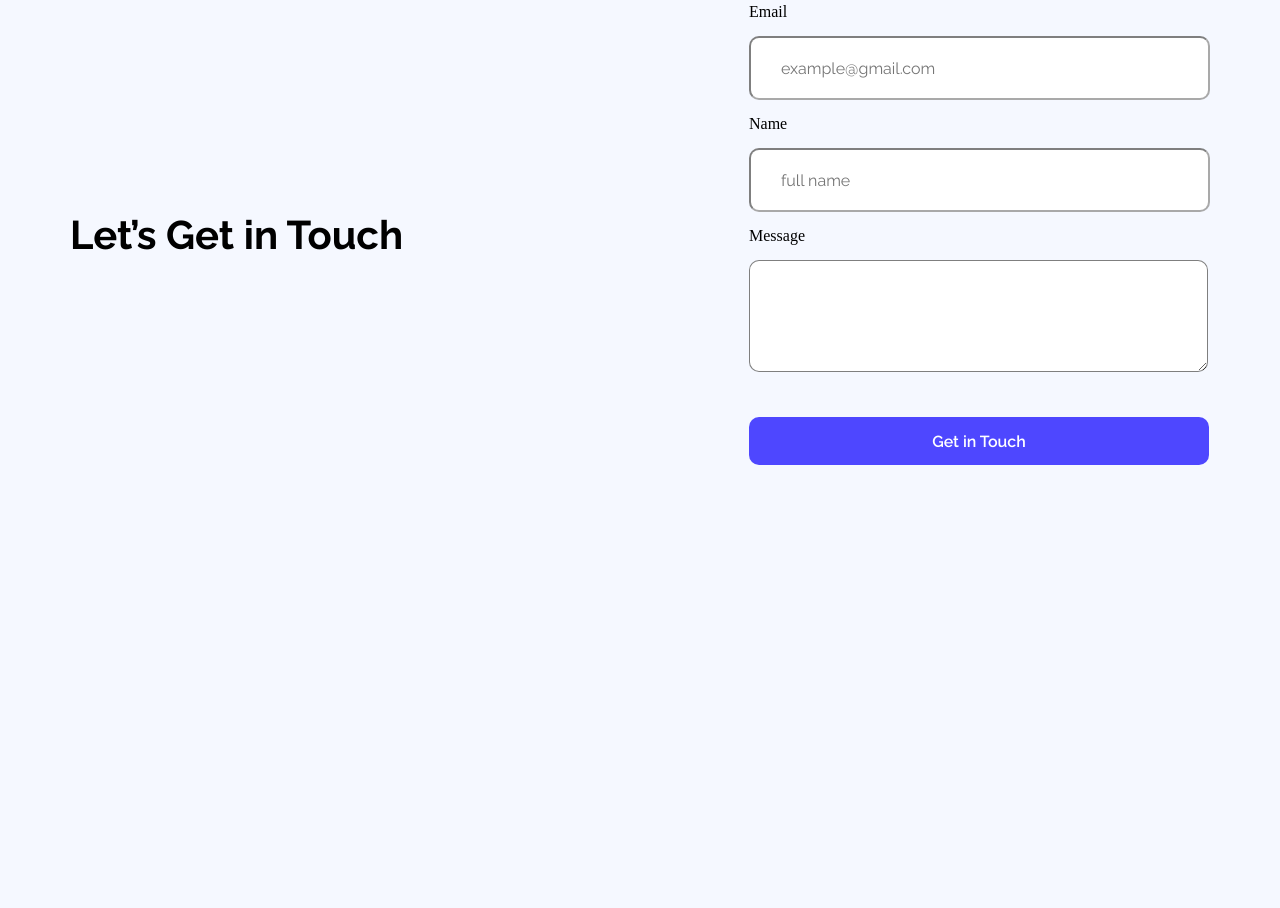
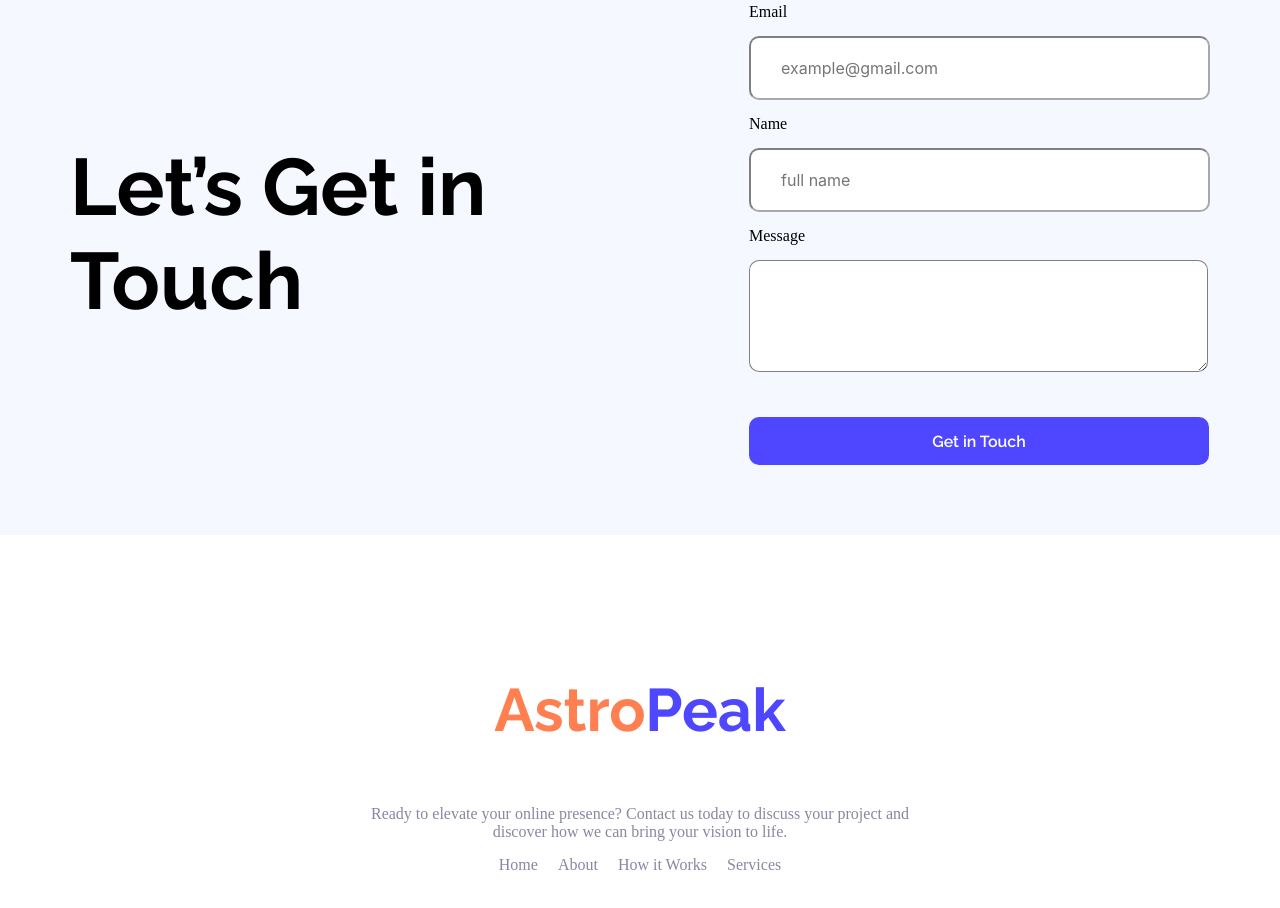
Before and after one commit to rifat584/first-assignment, a plain HTML site: page index.html in a window 1280 px wide. Shown: the part 1552-2460 px from the top of the page. Before the commit the page ends 2017 px from the top, so only its background shows below. Drawn offline with Linux system fonts and the light colour scheme.

Commit message:
finished refining the page

```diff
--- a/index.html
+++ b/index.html
@@ -8,7 +8,7 @@
   <link rel="preconnect" href="https://fonts.googleapis.com">
 <link rel="preconnect" href="https://fonts.gstatic.com" crossorigin>
 <link href="https://fonts.googleapis.com/css2?family=Raleway:ital,wght@0,100..900;1,100..900&display=swap" rel="stylesheet">
- <link rel="stylesheet" href="/styles/nav.css">
+ <link rel="stylesheet" href="/styles/style.css">
 </head>
 <body>
 
@@ -96,7 +96,18 @@
 
 
   <footer>
-
+    <div class="footer-main">
+      <h3 class="logo-part-footer">
+        Astro<span class="logo-part-footer-2">Peak</span>
+      </h3>
+      <p class="footer-text"> Ready to elevate your online presence? Contact us today to discuss your project and discover how we can bring your vision to life.</p>
+      <div class="footer-links">
+        <a href="#">Home</a>
+        <a href="#">About</a>
+        <a href="#">How it Works</a>
+        <a href="#">Services</a>
+      </div>
+    </div>
   </footer>
 
 </body>
--- a/styles/nav.css
+++ b/styles/style.css
@@ -5,7 +5,7 @@
   padding: 0;
 }
 
-body {
+ body {
   background-color: #f5f8ff;
 
 }
@@ -29,7 +29,7 @@ nav {
   font-size: 30px;
   font-weight: 700;
   color: coral;
-  margin: 40px;
+  margin: 60px 150px;
 }
 
 .logo-part-2 {
@@ -48,10 +48,13 @@ nav {
   width: 132px;
   border: none;
   border-radius: 10px;
-  margin: 40px;
+  margin: 60px 150px;
 
 }
 
+.nav-btn:hover {
+  background-color: coral;
+}
 /* Hero Section */
 .hero {
 
@@ -66,7 +69,7 @@ nav {
 /* Hero Main Text */
 .hero-text {
  font-family: "Raleway", sans-serif;
- font-size: 40px;
+ font-size: 60px;
   margin-top: 130px;
 }
 
@@ -85,6 +88,9 @@ nav {
   margin-top: 30px;
 }
 
+.hero-btn:hover{
+  background-color: coral;
+}
 /* Main Section */
 .main-section {
   max-width: 1140px;
@@ -138,9 +144,12 @@ nav {
   border: none;
   border-radius: 10px;
   margin-top: 20px;
+}
 
+.live-preview-btn:hover {
+  background-color: coral;
+}
 
-}
 
 .action-photo {
   max-width: 403px;
@@ -180,17 +189,21 @@ nav {
   justify-content: space-between;
 }
 
+/* get in touch section */
+
+
 .get-in-touch {
   display: flex;
   justify-content: space-between;
   align-content: center;
   align-items: center;
-  /* gap: 100px; */
+  gap: 100px;
+  margin-bottom: 70px;
 }
 
 .contact-title {
   font-family: "Raleway" , sans-serif;
-  font-size: 40px;
+  font-size: 80px;
 
 }
 
@@ -201,7 +214,7 @@ nav {
   border-radius: 10px;
   display: block;
   padding: 20px 30px;
-  font-family: "Raleway" , sans-serif;
+  font-family: "Inter" , sans-serif;
   font-size: 16px;
   border-color: rgba(0, 0, 0, 0.5);
   margin: 15px 0 15px 0;
@@ -213,7 +226,7 @@ nav {
   border-radius: 10px;
   display: block;
   padding: 20px 30px;
-  font-family: "Raleway" , sans-serif;
+  font-family: "Inter" , sans-serif;
   font-size: 16px;
   border-color: rgba(0, 0, 0, 0.5);
   margin: 15px 0 15px 0;
@@ -226,7 +239,7 @@ nav {
   border-radius: 10px;
   display: block;
   padding: 20px 30px;
-  font-family: "Raleway" , sans-serif;
+  font-family: "Inter" , sans-serif;
   font-size: 16px;
   border-color: rgba(0, 0, 0, 0.5);
   margin: 15px 0 15px 0;
@@ -244,3 +257,62 @@ nav {
   border-radius: 10px;
   margin-top: 30px;
 }
+
+.submit-button:hover {
+  background-color: coral;
+}
+/* footer section */
+
+
+ footer {
+  background-color: white;
+  margin: auto;
+  display: flex;
+  flex-direction: column;
+  align-items: center;
+  align-content: center;
+  padding: 80px 0;
+ }
+
+.footer-main {
+  max-width: 541px;
+  display: flex;
+  flex-direction: column;
+  align-items: center;
+  align-content: center;
+  text-align: center;
+  color: rgba(137, 135, 161, 1)
+}
+
+.logo-part-footer {
+  font-family: "Raleway" , sans-serif;
+  font-size: 60px;
+  font-weight: 700;
+  color: coral;
+  margin: 60px 150px;
+}
+
+.logo-part-footer-2 {
+  color:#4E47FF;
+}
+
+
+.footer-links  {
+ display: flex;
+ gap : 20px
+}
+
+
+.footer-links a {
+
+  text-decoration: none;
+  color:rgba(137, 135, 161, 1);
+  margin-top: 15px;
+  list-style: none;
+  display: flex;
+
+}
+
+.footer-links a:hover {
+  color: #4E47FF;
+}
```
